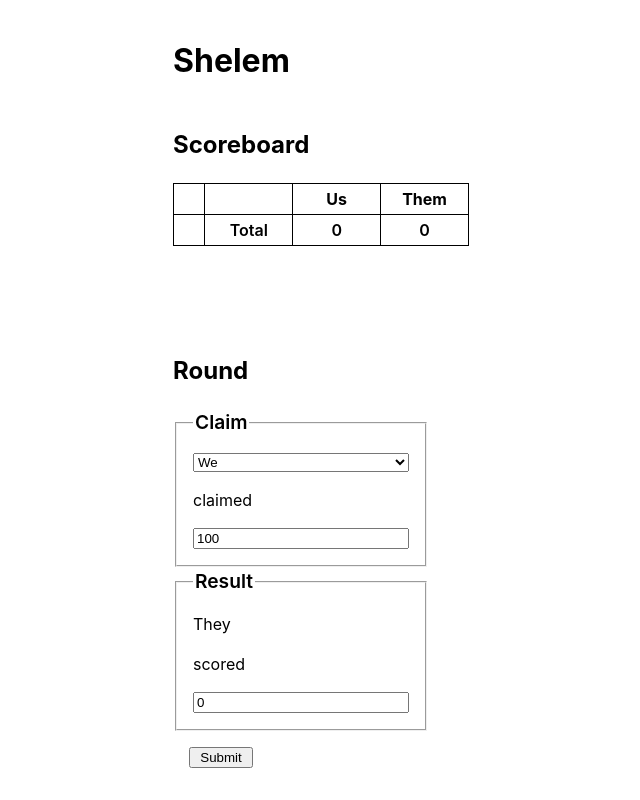
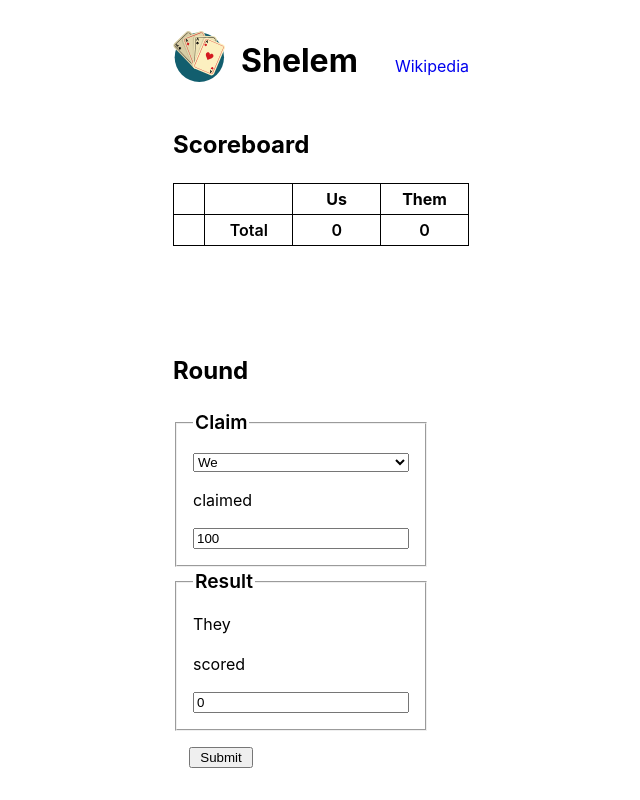
Before and after one commit to theSdev/shelem, a website built with Vite: page index.html in a window 1280 px wide. Shown: the whole page, without its empty margins (319-959 px from the left). Built offline with nearby package versions, Linux system fonts and the light colour scheme.

Commit message:
Add logo and wikipedia link to the header

```diff
--- a/index.html
+++ b/index.html
@@ -16,7 +16,9 @@
   </head>
   <body>
     <header>
+      <img src="/logo.svg" width="52rem" alt="logo" />
       <h1>Shelem</h1>
+      <a href="https://en.wikipedia.org/wiki/Shelem">Wikipedia</a>
     </header>
     <main>
       <app-page></app-page>
--- a/src/index.css
+++ b/src/index.css
@@ -25,6 +25,21 @@ body {
   grid-template-rows: auto 1fr;
 }
 
+header {
+  display: grid;
+  grid-template-columns: auto 1fr auto;
+  align-items: baseline;
+  gap: 1em;
+
+  img {
+    transform: translateY(20%);
+  }
+
+  a {
+    text-decoration: none;
+  }
+}
+
 main {
   min-block-size: 0;
 }
```
